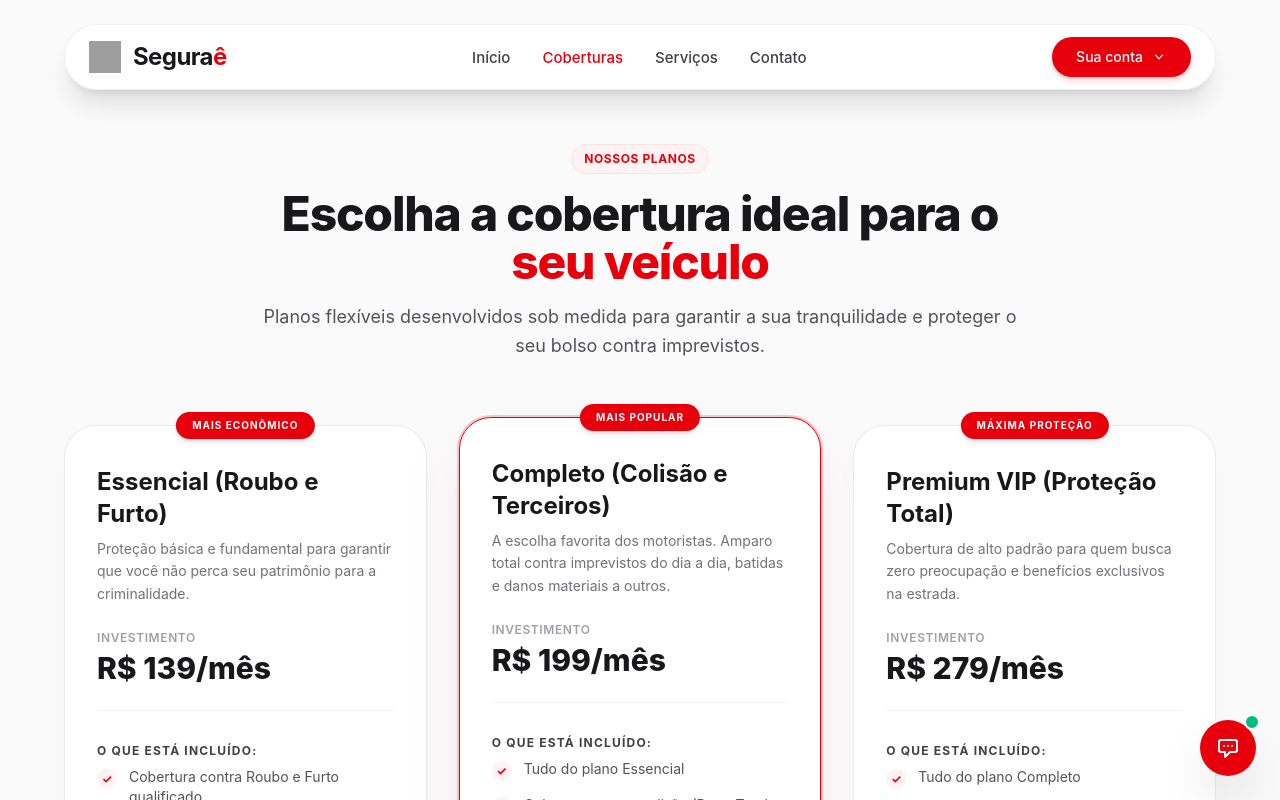
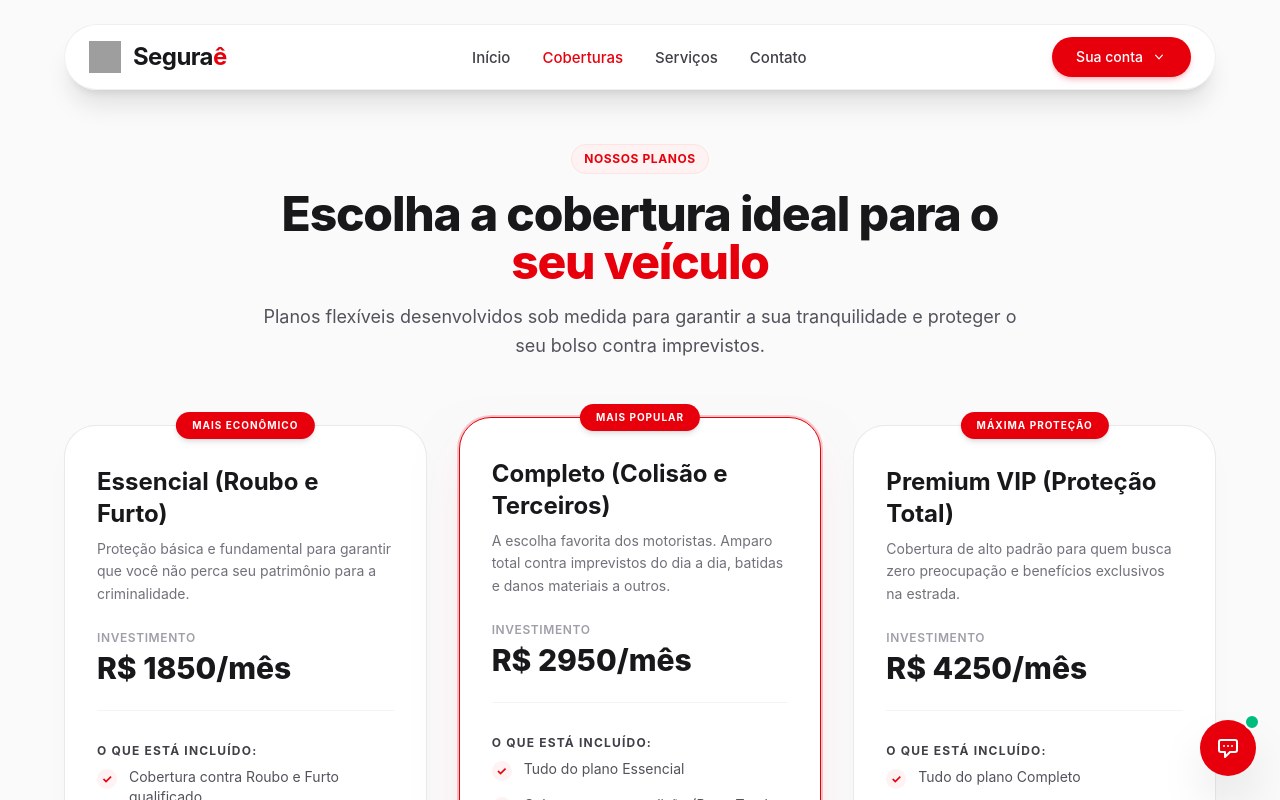
Before and after one commit to OctaDev1/segurae-front, a React (Vite) app: page /coberturas in a window 1280 px wide. Shown: the top 800 px of the page. Built offline with nearby package versions, Linux system fonts and the light colour scheme; grey boxes are pictures that could not be loaded.

Commit message:
👌 Code review : Valores

```diff
--- a/src/components/chatbot/ChatbotFlutuante.tsx
+++ b/src/components/chatbot/ChatbotFlutuante.tsx
@@ -22,7 +22,7 @@ const processarIntencao = (texto: string): Omit<Mensagem, 'id' | 'remetente'> =>
   // 1. INTENÇÃO: PREÇO / PLANOS
   if (txt.match(/preço|preco|valor|custa|custo|pago|pagar|plano|planos|essencial|completo|vip/)) {
     return {
-      texto: 'Trabalhamos com 3 planos oficiais para o Seguro Auto da Seguraê:\n\n• Essencial: R$ 139/mês\n• Completo: R$ 199/mês\n• Premium VIP: R$ 279/mês\n\nOs valores podem variar conforme o perfil e as coberturas escolhidas.',
+      texto: 'Trabalhamos com 3 planos oficiais para o Seguro Auto da Seguraê:\n\n• Essencial: R$ 1850/mês\n• Completo: R$ 2950/mês\n• Premium VIP: R$ 4250/mês\n\nOs valores podem variar conforme o perfil e as coberturas escolhidas.',
       botoes: [
         { texto: '🛡️ Ver detalhes', rota: '/coberturas' },
         { texto: '🚗 Fazer cotação', rota: '/coberturas' },
@@ -34,7 +34,7 @@ const processarIntencao = (texto: string): Omit<Mensagem, 'id' | 'remetente'> =>
   // 2. INTENÇÃO: COBERTURAS E CONDIÇÕES
   if (txt.match(/cobertura|cobre|condição|condicoes/)) {
     return {
-      texto: 'Para o Seguro Auto, oferecemos opções completas divididas em nossos planos:\n\n• Essencial (R$ 139/mês): Proteção essencial para o dia a dia.\n• Completo (R$ 199/mês): Cobertura ampliada para colisão e terceiros.\n• Premium VIP (R$ 279/mês): Proteção total sem preocupações.',
+      texto: 'Para o Seguro Auto, oferecemos opções completas divididas em nossos planos:\n\n• Essencial (R$ 1850/mês): Proteção essencial para o dia a dia.\n• Completo (R$ 2950/mês): Cobertura ampliada para colisão e terceiros.\n• Premium VIP (R$ 4250/mês): Proteção total sem preocupações.',
       botoes: [
         { texto: 'Ver todas as coberturas', rota: '/coberturas' },
         { texto: 'Fazer cotação', rota: '/coberturas' }
--- a/src/pages/cobertura/Cobertura.tsx
+++ b/src/pages/cobertura/Cobertura.tsx
@@ -9,7 +9,7 @@ export default function Coberturas() {
     {
       id: "essencial",
       nome: "Essencial (Roubo e Furto)",
-      preco: "R$ 139/mês",
+      preco: "R$ 1850/mês",
       descricao: "Proteção básica e fundamental para garantir que você não perca seu patrimônio para a criminalidade.",
       badge: "Mais Econômico",
       beneficios: [
@@ -23,7 +23,7 @@ export default function Coberturas() {
     {
       id: "completo",
       nome: "Completo (Colisão e Terceiros)",
-      preco: "R$ 199/mês",
+      preco: "R$ 2950/mês",
       descricao: "A escolha favorita dos motoristas. Amparo total contra imprevistos do dia a dia, batidas e danos materiais a outros.",
       badge: "Mais Popular",
       destacado: true,
@@ -39,7 +39,7 @@ export default function Coberturas() {
     {
       id: "premium",
       nome: "Premium VIP (Proteção Total)",
-      preco: "R$ 279/mês",
+      preco: "R$ 4250/mês",
       descricao: "Cobertura de alto padrão para quem busca zero preocupação e benefícios exclusivos na estrada.",
       badge: "Máxima Proteção",
       beneficios: [
--- a/src/pages/home/Home.tsx
+++ b/src/pages/home/Home.tsx
@@ -131,9 +131,9 @@ export default function Home() {
   const temDesconto10Anos = !isNaN(anoNum) && anoNum > 1900 && (anoAtual - anoNum >= 10);
 
   const precosBase: Record<string, number> = {
-    "Premium": 279.90,
-    "Completo": 199.90,
-    "Essencial": 139.90,
+    "Premium": 4250.00,
+    "Completo": 2950.00,
+    "Essencial": 1850.00,
   };
 
   const handleSimular = (e: React.FormEvent) => {
```
